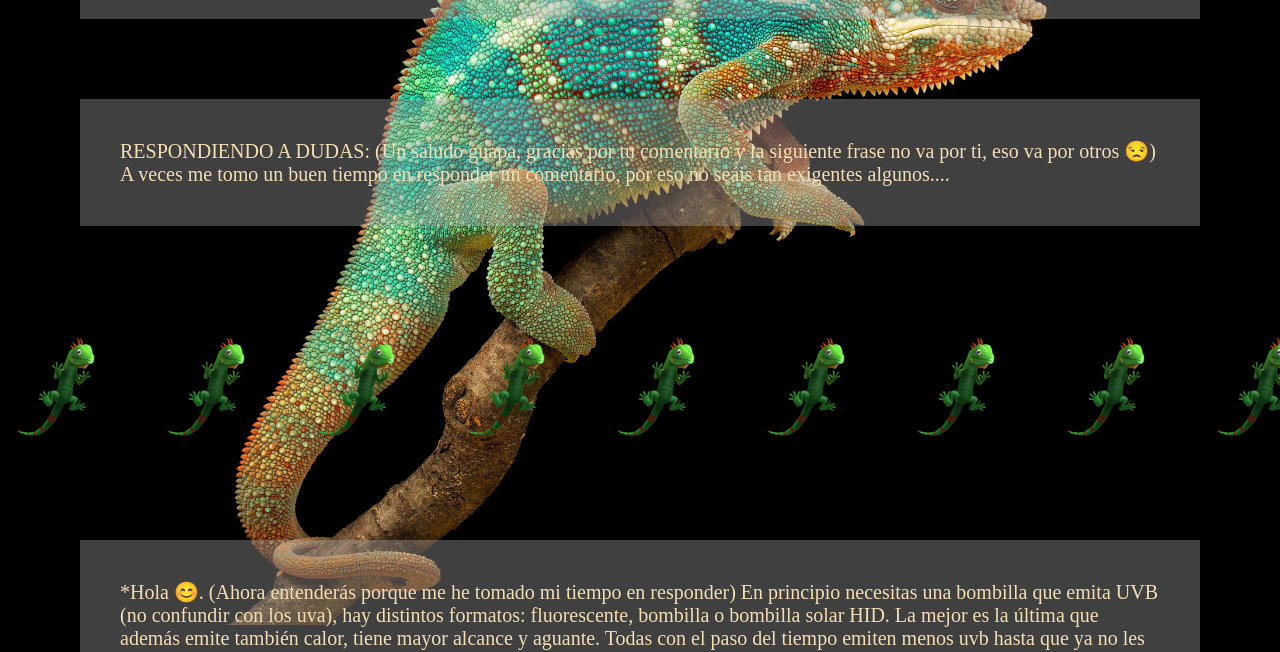
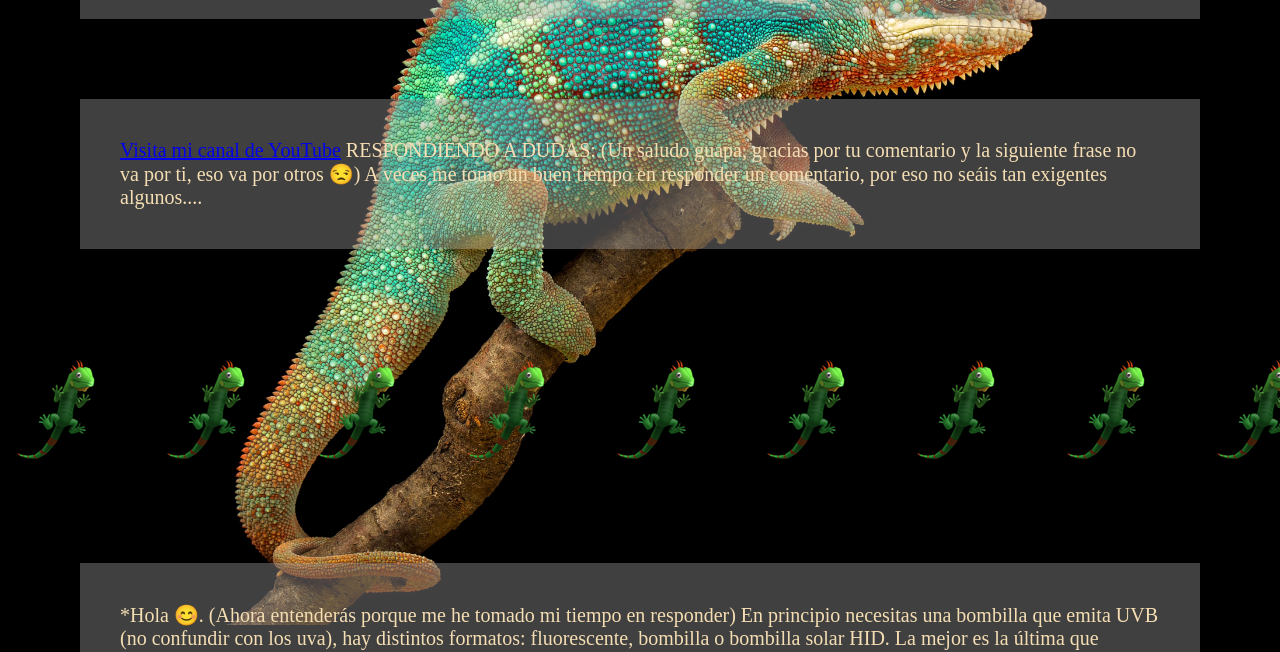
Before and after one commit to dadenReptilera/dadenReptilera.github.io, a plain HTML site: page index.html in a window 1280 px wide. Shown: the part 175-827 px from the top of the page. Drawn offline with Linux system fonts and the light colour scheme.

Commit message:
link canal

```diff
--- a/index.html
+++ b/index.html
@@ -9,7 +9,9 @@
 </head>
 <body background="fondo/grande.jpg">
         <div class="texto center"><H2>¿LO BÁSICO PARA EMPEZAR CON UNA IGUANA?</H2></div>
-        <div class="texto"><p>RESPONDIENDO A DUDAS:
+        <div class="texto"><p>
+                <a href="www.youtube.com/dadenReptilera">Visita mi canal de YouTube</a>
+            RESPONDIENDO A DUDAS:
         (Un saludo guapa, gracias por tu comentario y la siguiente frase no va por ti, eso va por otros 😒)
         A veces me tomo un buen tiempo en responder un comentario, por eso no seáis tan exigentes algunos.... </div>
 
```
